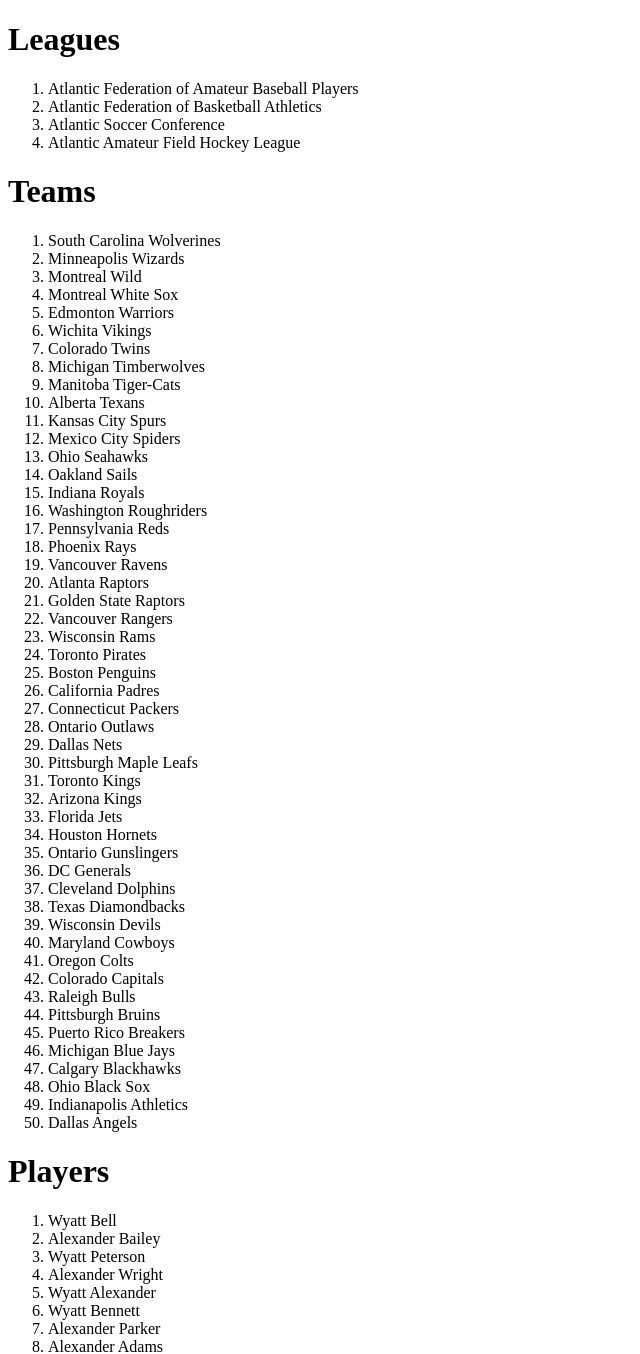
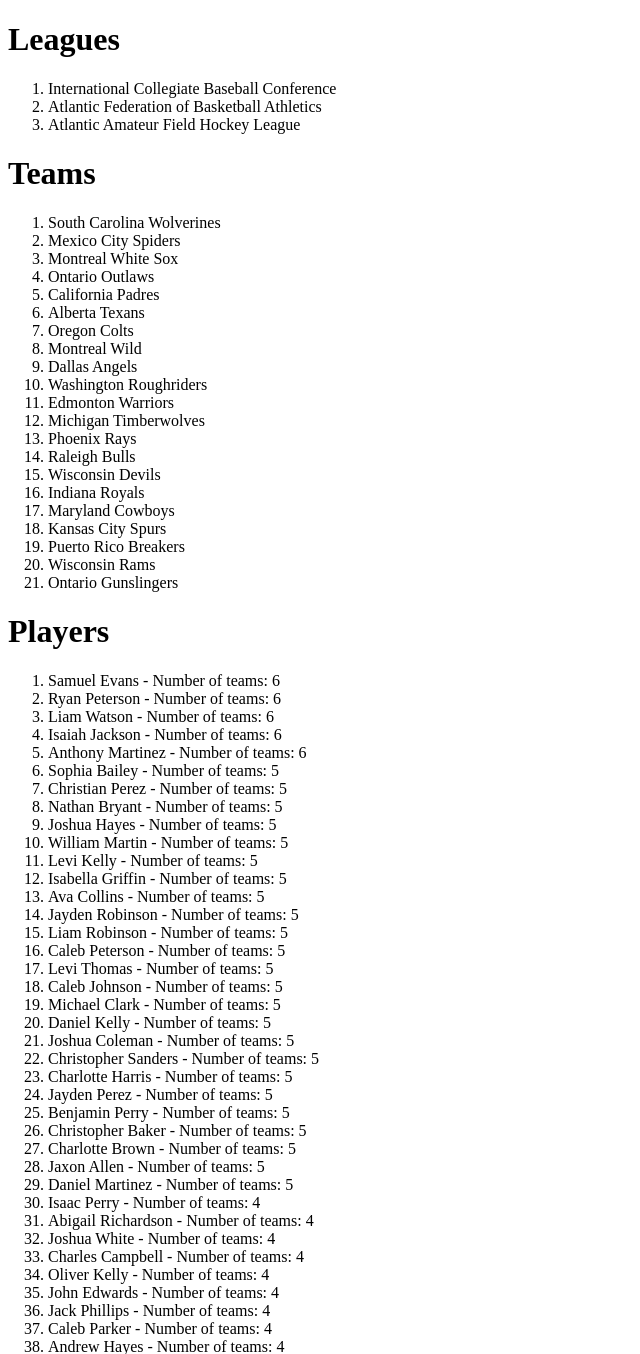
Before and after one commit to gfhuertac/coding_dojo_python, a Django app: page / in a window 1280 px wide. Shown: the top 1354 px of the page, without its empty margins (0-640 px from the left). Run offline with Django 3.2, Linux system fonts and the light colour scheme; data comes from the database, SQL or seed files in the repository.

Commit message:
Django: Sports ORM II

```diff
--- a/django_orm/sports_orm/leagues/templates/leagues/index.html
+++ b/django_orm/sports_orm/leagues/templates/leagues/index.html
@@ -23,7 +23,7 @@
 		<h1>Players</h1>
 		<ol>
 			{% for player in players %}
-				<li>{{player.first_name}} {{player.last_name}}</li>
+				<li>{{player.first_name}} {{player.last_name}} - Number of teams: {{ player.nbr_of_teams }}</li>
 			{% empty %}
 				<p>No teams found.  Try <code>python manage.py loaddata data.json</code>, or, if that doesn't work, going <a href="{% url 'make_data' %}">here</a> (but be prepared to wait).</p>
 			{% endfor %}
--- a/django_orm/sports_orm/leagues/views.py
+++ b/django_orm/sports_orm/leagues/views.py
@@ -1,5 +1,5 @@
 from django.shortcuts import render, redirect
-from django.db.models import Q
+from django.db.models import Q, Count
 from .models import League, Team, Player
 
 from . import team_maker
@@ -12,18 +12,38 @@ def index(request):
 #		"leagues": League.objects.filter(sport__contains='Hockey'),
 #		"leagues": League.objects.exclude(sport='Football'),
 #		"leagues": League.objects.filter(name__contains='Conference'),
-		"leagues": League.objects.filter(name__contains='Atlantic'),
+#		"leagues": League.objects.filter(name__contains='Atlantic'),
+#		PART TWO
+#		"leagues": League.objects.filter(name__contains='Atlantic'),
+		"leagues": League.objects.filter(teams__curr_players__first_name='Sophia'),
 #		"teams": Team.objects.all(),
 #		"teams": Team.objects.filter(location='Dallas'),
 #		"teams": Team.objects.filter(team_name='Raptors'),
 #		"teams": Team.objects.filter(location__contains='City'),
 #		"teams": Team.objects.filter(team_name__startswith='T'),
 #		"teams": Team.objects.all().order_by('location'),
-		"teams": Team.objects.all().order_by('-team_name'),
+#		"teams": Team.objects.all().order_by('-team_name'),
+#		PART TWO
+#		"teams": Team.objects.filter(league__name='Atlantic Soccer Conference'),
+#		"teams": Team.objects.filter(curr_players__first_name='Sophia'),
+#		"teams": Team.objects.filter(Q(all_players__first_name='Samuel') & Q(all_players__last_name='Evans')),
+#		"teams": Team.objects.filter(Q(all_players__first_name='Jacob') & Q(all_players__last_name='Gray') & ~(Q(team_name='Colts') & Q(location='Oregon'))),
+		"teams": Team.objects.annotate(count=Count('all_players')).filter(count__gt=12),
 #		"players": Player.objects.all(),
 #		"players": Player.objects.filter(last_name='Cooper'),
 #		"players": Player.objects.filter(Q(last_name='Cooper') & ~Q(first_name='Joshua')),
-		"players": Player.objects.filter(Q(first_name='Alexander') | Q(first_name='Wyatt')),
+#		"players": Player.objects.filter(Q(first_name='Alexander') | Q(first_name='Wyatt')),
+#		PART TWO
+#		"players": Player.objects.filter(Q(curr_team__team_name='Penguins') & Q(curr_team__location='Boston')),
+#		"players": Player.objects.filter(curr_team__league__name='International Collegiate Baseball Conference'),
+#		"players": Player.objects.filter(Q(curr_team__league__name='American Conference of Amateur Football') & Q(last_name='Lopez')),
+#		"players": Player.objects.filter(curr_team__league__sport='Football'),
+#		"players": Player.objects.filter(curr_team__league__sport='Football'),
+#		"players": Player.objects.filter(Q(last_name='Flores') & ~(Q(curr_team__team_name='Roughriders') & Q(curr_team__location='Washington'))),
+#		"players": Player.objects.filter(Q(all_teams__team_name='Tiger-Cats') & Q(all_teams__location='Manitoba')),
+#		"players": Player.objects.filter((Q(all_teams__team_name='Vikings') & Q(all_teams__location='Wichita')) & ~(Q(curr_team__team_name='Vikings') & Q(curr_team__location='Wichita'))),
+#		"players": Player.objects.filter(Q(all_teams__league__name='Atlantic Federation of Amateur Baseball Players') & Q(first_name='Joshua')),
+		"players": Player.objects.all().annotate(nbr_of_teams=Count('all_teams')).order_by('-nbr_of_teams'),
 	}
 	return render(request, "leagues/index.html", context)
 
```
